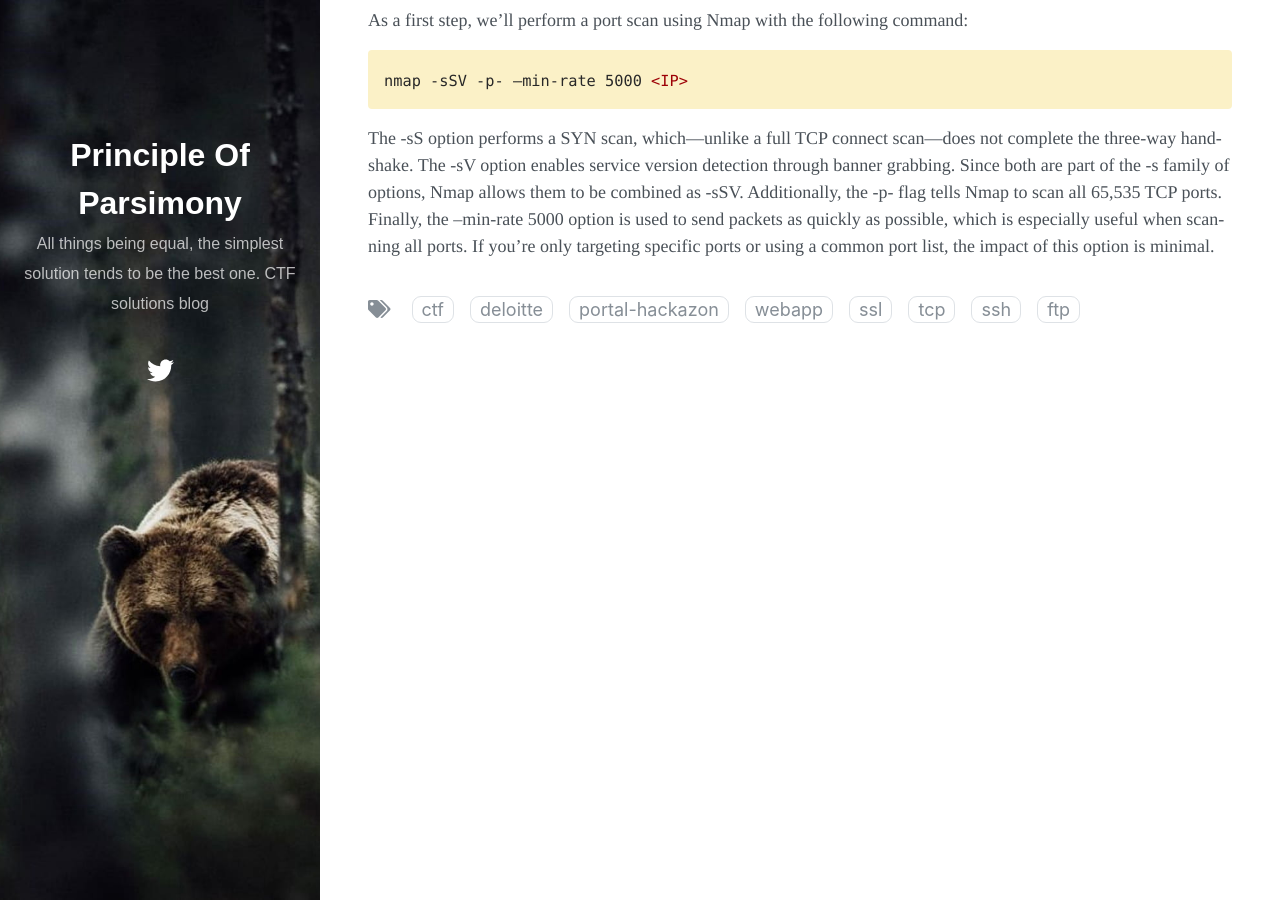
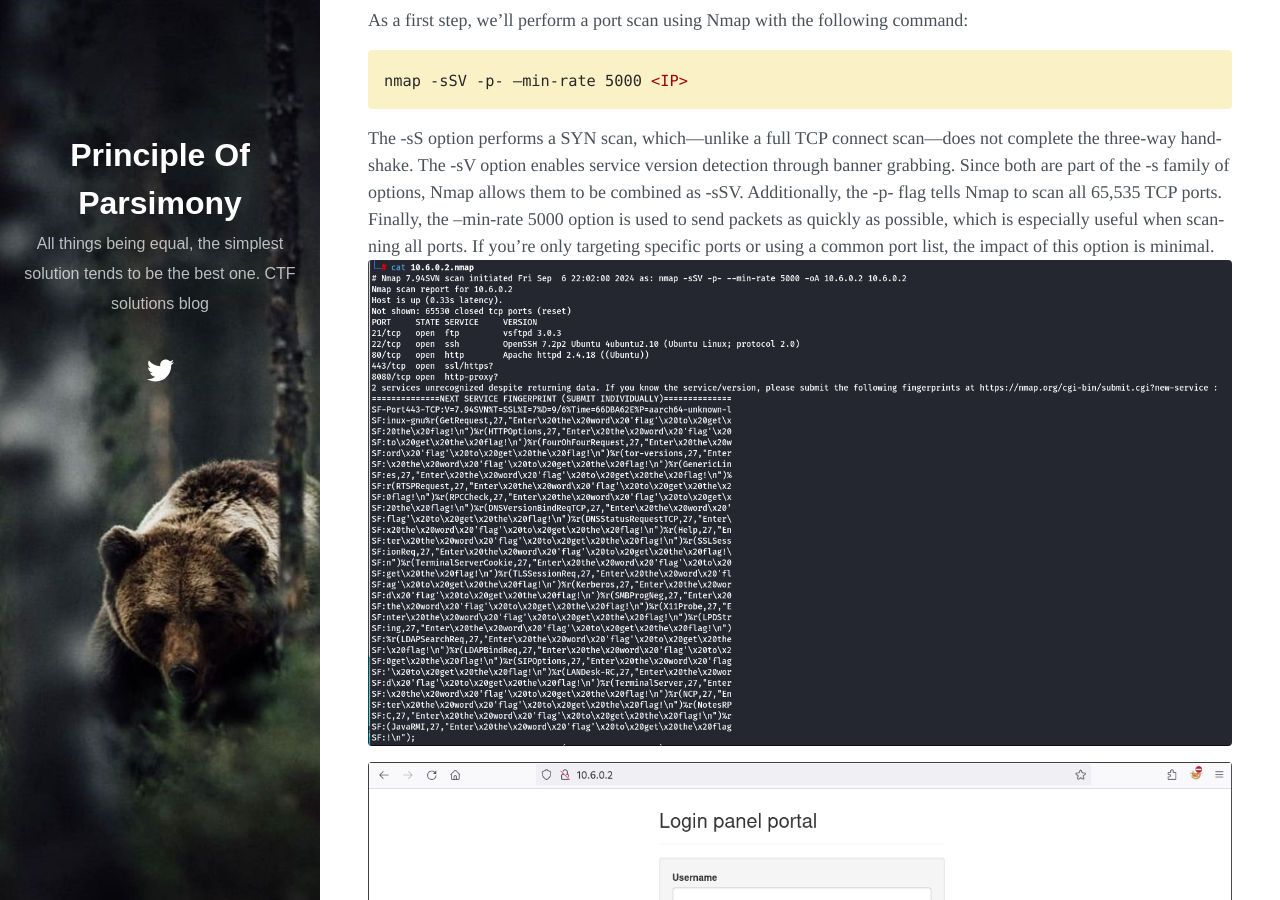
Before and after one commit to InfoSecGopNik/CTF, a Jekyll site: the page built from _posts/2025-07-12-starter-ctf-challenge.md, in a window 1280 px wide and 900 px high, scrolled down 1434 px. Built offline with Jekyll 4.4.1, drawn with Linux system fonts in a browser that asks for light colours; nearby versions of some CDN libraries.

Commit message:
Update 2025-07-12-starter-ctf-challenge.md

````diff
--- a/_posts/2025-07-12-starter-ctf-challenge.md
+++ b/_posts/2025-07-12-starter-ctf-challenge.md
@@ -67,3 +67,6 @@
 nmap -sSV -p- –min-rate 5000 <IP>
 ```
 The -sS option performs a SYN scan, which—unlike a full TCP connect scan—does not complete the three-way handshake. The -sV option enables service version detection through banner grabbing. Since both are part of the -s family of options, Nmap allows them to be combined as -sSV. Additionally, the -p- flag tells Nmap to scan all 65,535 TCP ports. Finally, the --min-rate 5000 option is used to send packets as quickly as possible, which is especially useful when scanning all ports. If you're only targeting specific ports or using a common port list, the impact of this option is minimal.
+![](https://raw.githubusercontent.com/InfoSecGopNik/CTF/main/_posts/images/starter-ctf-challenge/1.png)
+![](https://raw.githubusercontent.com/InfoSecGopNik/CTF/main/_posts/images/starter-ctf-challenge/2.png)
+![](https://raw.githubusercontent.com/InfoSecGopNik/CTF/main/_posts/images/starter-ctf-challenge/3.png)
````
